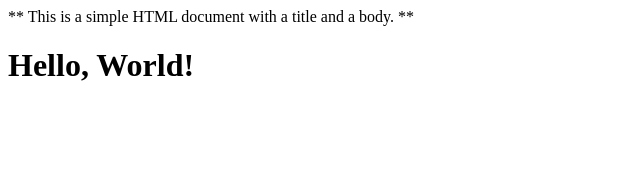
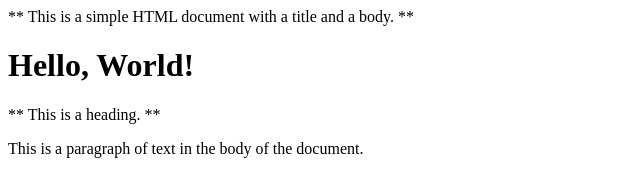
Before and after one commit to MohamedHussain-bit/git_test, a plain HTML site: page index.html in a window 1280 px wide. Shown: the whole page, without its empty margins (0-640 px from the left). Drawn offline with Linux system fonts and the light colour scheme.

Commit message:
add desc

```diff
--- a/index.html
+++ b/index.html
@@ -8,5 +8,7 @@
 <body>
     ** This is a simple HTML document with a title and a body. **
     <h1>Hello, World!</h1>
+    ** This is a heading. **
+    <p>This is a paragraph of text in the body of the document.</p>
 </body>
 </html>
```
